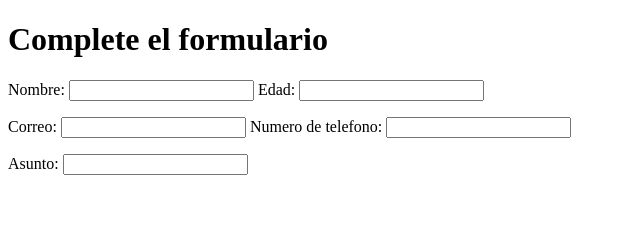
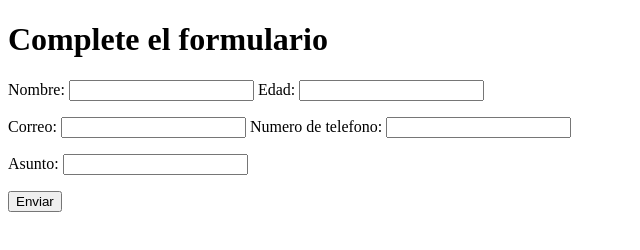
Before and after one commit to riosgarciapablomateo-source/diplomatura-1-1, a plain HTML site: page m1u2/formulario.html in a window 1280 px wide. Shown: the whole page, without its empty margins (0-640 px from the left). Drawn offline with Linux system fonts and the light colour scheme.

Commit message:
cerrre la etiqueta y agregue el boton

```diff
--- a/m1u2/formulario.html
+++ b/m1u2/formulario.html
@@ -25,6 +25,9 @@
 <input type="text" name="asunto">
 
 </p>
-
+      <p>
+         <button type="submit">Enviar</button>
+      </p>
+</form>
      </body>
  </html>
```
